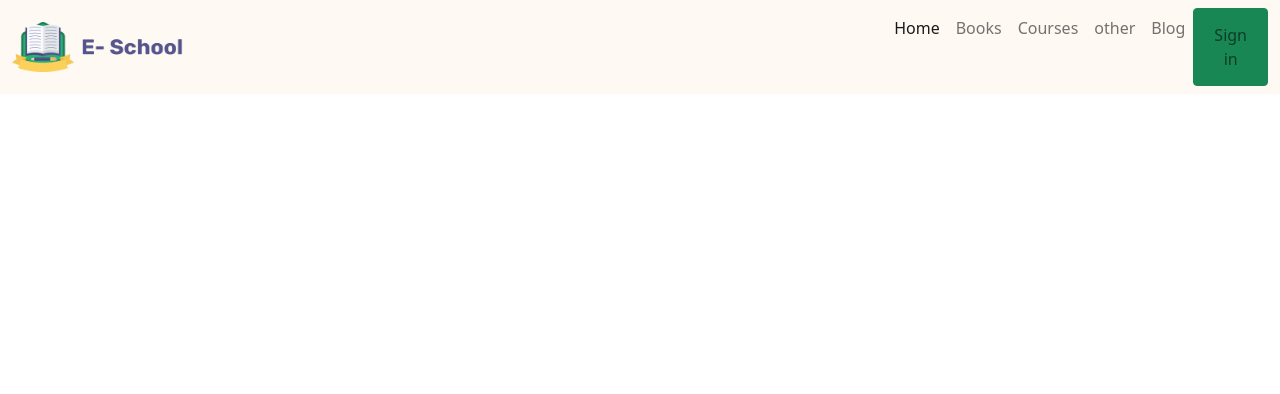
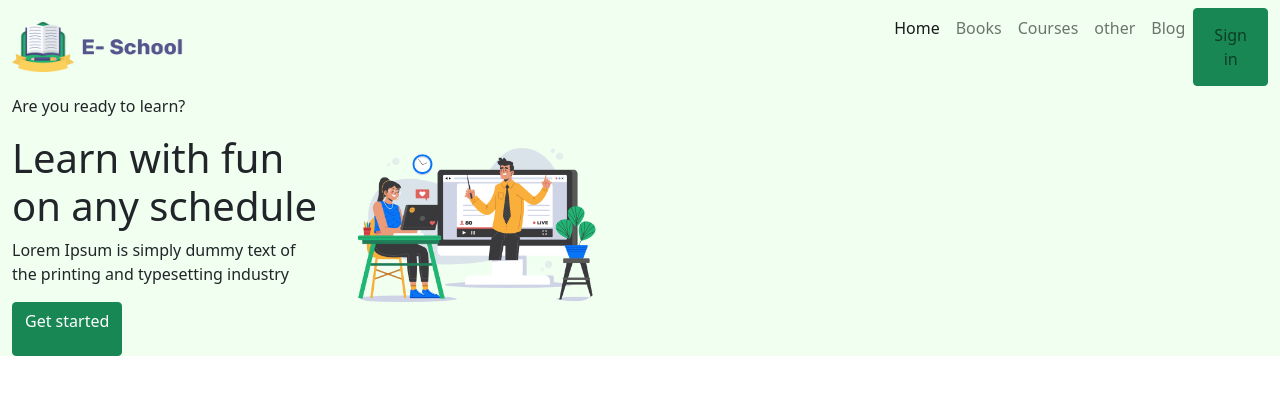
Before and after one commit to salmansami1938/mid, a plain HTML site: page index.html in a window 1280 px wide. Drawn offline with nearby package versions, Linux system fonts and the light colour scheme.

Commit message:
submission number three

```diff
--- a/index.html
+++ b/index.html
@@ -12,7 +12,7 @@
 </head>
 <body>
     <header>
-        <nav class="navbar navbar-expand-lg navbar-light " style="background-color:#FFF9F4;">
+        <nav class="navbar navbar-expand-lg navbar-light " style="background-color:#F0FFF0;">
             <div class="container-fluid">
               <a class="navbar-brand" href="#"><img src="icons/Logo (2).png" width="20%"></a>
               <button class="navbar-toggler" type="button" data-bs-toggle="collapse" data-bs-target="#navbarSupportedContent" aria-controls="navbarSupportedContent" aria-expanded="false" aria-label="Toggle navigation">
@@ -46,6 +46,30 @@
           </nav>
 </header>
 
+<main>
+
+<div class="container-fluid" style="background-color:#F0FFF0">
+    <div class="row">
+
+
+    <div class="d-flex justify-content-center align-items-center col-lg-6 col-md-6 col-12">
+
+        <div><p>Are you ready to learn?</p>
+        <h1>Learn with fun on any schedule</h1>
+        <p>Lorem Ipsum is simply dummy text of the printing and typesetting industry</p>
+        <button class="btn btn-success">
+          <p>Get started</p>
+
+
+        </button>
+    </div>
+    <div class="d-flex justify-content-center align-items-center col-lg-6 col-md-6 col-12">
+        <img src="Illustration.png" width="80%" style="border-radius:10%;">
+    </div>
+
+    </div>
+    </div>
+</main>
 
 
 
```
Also changed, not shown: Illustration.png (added).
